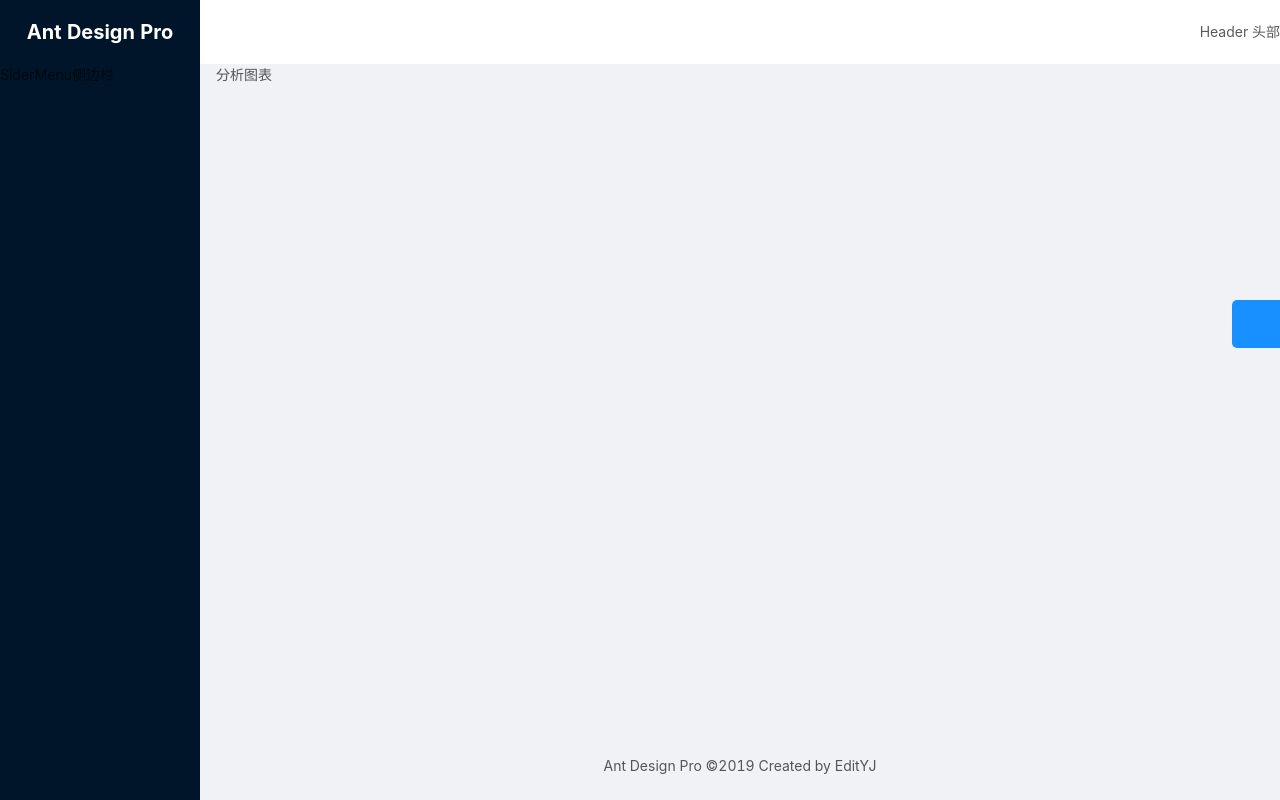
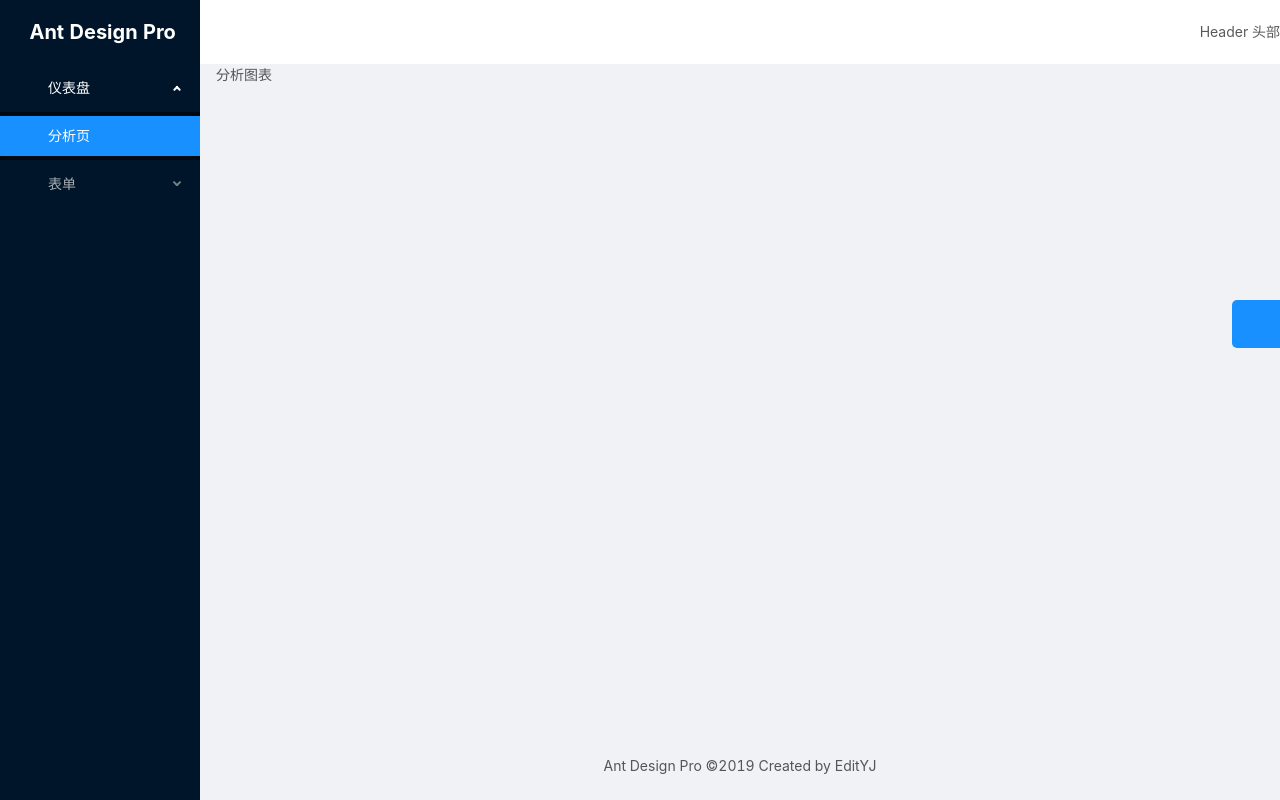
Before and after one commit to EditYJ/ant-design-vue-pro, a Vue app: page /dashboard/analysis in a window 1280 px wide. Built offline with nearby package versions, Linux system fonts and the light colour scheme.

Commit message:
路由与菜单结合
使用递归的办法根据路由表生成菜单信息

```diff
--- a/src/layouts/BasicLayout.vue
+++ b/src/layouts/BasicLayout.vue
@@ -10,9 +10,10 @@
         v-model="collapsed"
       >
         <div class="logo">
-          <span>Ant Design Pro</span>
+          <a-icon type="cluster" />
+          <span v-if="!collapsed">&nbsp;Ant Design Pro</span>
         </div>
-        <SiderMenu />
+        <SiderMenu :theme="navTheme" />
       </a-layout-sider>
       <!-- 主体 -->
       <a-layout>
@@ -64,6 +65,15 @@
     navLayout() {
       return this.$route.query.navLayout || "left";
     }
+  },
+  watch: {
+    collapsed: function(value) {
+      if (value === false) {
+        console.log("侧边栏打开状态");
+      } else {
+        console.log("侧边栏关闭状态");
+      }
+    }
   }
 };
 </script>
--- a/src/layouts/SiderMenu.vue
+++ b/src/layouts/SiderMenu.vue
@@ -1,9 +1,107 @@
 <template>
-  <div>SiderMenu侧边栏</div>
+  <div style="width: 200px">
+    <a-menu
+      :selectedKeys="selectedKeys"
+      :openKeys.sync="openKeys"
+      mode="inline"
+      :theme="theme"
+    >
+      <template v-for="item in menuData">
+        <a-menu-item
+          v-if="!item.children"
+          :key="item.path"
+          @click="
+            () => this.$router.push({ path: item.path, query: $route.query })
+          "
+        >
+          <a-icon v-if="item.meta.icon" :type="item.meta.icon" />
+          <span>{{ item.meta.title }}</span>
+        </a-menu-item>
+        <sub-menu v-else :menu-info="item" :key="item.path" />
+      </template>
+    </a-menu>
+  </div>
 </template>
 
 <script>
-export default {};
+/*
+ * recommend SubMenu.vue https://github.com/vueComponent/ant-design-vue/blob/master/components/menu/demo/SubMenu.vue
+ * SubMenu1.vue https://github.com/vueComponent/ant-design-vue/blob/master/components/menu/demo/SubMenu1.vue
+ * */
+import SubMenu from "./SubMenu";
+export default {
+  props: {
+    theme: {
+      type: String,
+      default: "dark"
+    }
+  },
+  components: {
+    "sub-menu": SubMenu
+  },
+  data() {
+    this.openKeysMap = {}; //存放可打开的key
+    this.selectedKeysMap = {}; //存放可选择的key
+    const menuData = this.getMenuData(this.$router.options.routes);
+    console.log(menuData);
+    return {
+      collapsed: false,
+      selectedKeys: this.selectedKeysMap[this.$route.path],
+      openKeys: this.collapsed ? [] : this.openKeysMap[this.$route.path],
+      menuData
+    };
+  },
+  watch: {
+    "$route.path": function(value) {
+      this.selectedKeys = this.selectedKeysMap[value];
+      // 菜单关闭的时候openKeys应该是空的
+      this.openKeys = this.collapsed ? [] : this.openKeysMap[value];
+    }
+  },
+  methods: {
+    toggleCollapsed() {
+      this.collapsed = !this.collapsed;
+    },
+    /// 处理路由表信息，输出需要显示的菜单项(递归)
+    getMenuData(routes = [], parentKeys = [], selectedKey) {
+      const menuData = [];
+      // 处理每一个父节点
+      routes.forEach(element => {
+        //如果此节点有 name 且 此节点的 hideInMenu不为 true 的时候，显示此节点
+        if (element.name && !element.hideInMenu) {
+          this.openKeysMap[element.path] = parentKeys;
+          this.selectedKeysMap[element.path] = [selectedKey || element.path];
+
+          const newItem = { ...element };
+          delete newItem.children;
+          // 如果此父节点拥有子节点且父节点的hideChildrenInMenu不为true的时候，继续递归遍历子节点
+          if (element.children && !element.hideChildrenInMenu) {
+            newItem.children = this.getMenuData(element.children, [
+              ...parentKeys,
+              element.path
+            ]);
+          } else {
+            this.getMenuData(
+              element.children,
+              selectedKey ? parentKeys : [...parentKeys, element.path],
+              selectedKey || element.path
+            );
+          }
+          menuData.push(newItem);
+          // 找到那些没有name的，但是不隐藏自身和孩子节点的父节点进行递归，不进行显示
+          // 主要是为了遍历根节点 '/'
+        } else if (
+          !element.hideInMenu &&
+          !element.hideChildrenInMenu &&
+          element.children
+        ) {
+          menuData.push(
+            ...this.getMenuData(element.children, [...parentKeys, element.path])
+          );
+        }
+      });
+      return menuData;
+    }
+  }
+};
 </script>
-
-<style></style>
--- /dev/null
+++ b/src/layouts/SubMenu.vue
@@ -0,0 +1,30 @@
+<template functional>
+  <a-sub-menu :key="props.menuInfo.path">
+    <span slot="title">
+      <a-icon
+        v-if="props.menuInfo.meta.icon"
+        :type="props.menuInfo.meta.icon"
+      />
+      <span>{{ props.menuInfo.meta.title }}</span>
+    </span>
+    <template v-for="item in props.menuInfo.children">
+      <a-menu-item
+        v-if="!item.children"
+        :key="item.path"
+        @click="
+          () =>
+            parent.$router.push({ path: item.path, query: parent.$route.query })
+        "
+      >
+        <!-- <a-icon v-if="item.meta.icon" :type="item.meta.icon" /> -->
+        <span>{{ item.meta.title }}</span>
+      </a-menu-item>
+      <sub-menu v-else :key="item.path" :menu-info="item" />
+    </template>
+  </a-sub-menu>
+</template>
+<script>
+export default {
+  props: ["menuInfo"]
+};
+</script>
--- a/src/main.js
+++ b/src/main.js
@@ -2,7 +2,7 @@
 import App from "./App.vue";
 import router from "./router";
 import store from "./store";
-import { Button, Layout, Icon, Drawer, Radio } from "ant-design-vue";
+import { Button, Layout, Icon, Drawer, Radio, Menu } from "ant-design-vue";
 
 Vue.config.productionTip = false;
 Vue.use(Button);
@@ -10,6 +10,7 @@
 Vue.use(Icon);
 Vue.use(Drawer);
 Vue.use(Radio);
+Vue.use(Menu);
 
 new Vue({
   router,
--- a/src/router.js
+++ b/src/router.js
@@ -8,6 +8,11 @@
 
 Vue.use(Router);
 
+/// 约定：
+/// 1. 菜单渲染，有 'name' 字段的才会渲染到侧边栏菜单
+/// 2. 菜单渲染，当 hideInMenu: true 时，隐藏相应菜单及子菜单
+/// 3. 菜单渲染，当 hideChildrenInMenu: true 时，隐藏相应子菜单
+/// 4. 菜单渲染，meta属性下放置对应路由的图标(icon字段)以及标题(title字段)信息
 const router = new Router({
   mode: "history",
   base: process.env.BASE_URL,
@@ -16,6 +21,7 @@
     {
       //用户账户相关路由
       path: "/user",
+      hideInMenu: true, //是否在侧边栏菜单中隐藏
       component: () =>
         import(/* webpackChunkName: "layout" */ "./layouts/UserLayout"),
       children: [
@@ -51,11 +57,13 @@
         {
           path: "/dashboard",
           name: "dashboard",
+          meta: { icon: "dashboard", title: "仪表盘" },
           component: { render: h => h("router-view") },
           children: [
             {
               path: "/dashboard/analysis",
               name: "analysis",
+              meta: { title: "分析页" },
               component: () =>
                 import(/* webpackChunkName: "dashboard" */ "./views/Dashboard/Analysis")
             }
@@ -64,17 +72,21 @@
         {
           path: "/form",
           name: "form",
+          meta: { icon: "form", title: "表单" },
           component: { render: h => h("router-view") },
           children: [
             {
               path: "/form/basic-form",
               name: "basicform",
+              meta: { title: "基础表单" },
               component: () =>
                 import(/* webpackChunkName: "form" */ "./views/Forms/BasicForm")
             },
             {
               path: "/form/step-form",
               name: "stepform",
+              hideChildrenInMenu: true,
+              meta: { title: "分步表单" },
               component: () =>
                 import(/* webpackChunkName: "form" */ "./views/Forms/StepForm/index"),
               children: [
@@ -110,11 +122,13 @@
     {
       path: "*",
       name: "404",
+      hideInMenu: true,
       component: NotFound
     }
   ]
 });
 
+/// 路由守卫，利用 NProgress 插件实现简单的路由切换效果
 router.beforeEach((to, from, next) => {
   if (to.path !== from.path) {
     NProgress.start();
```
